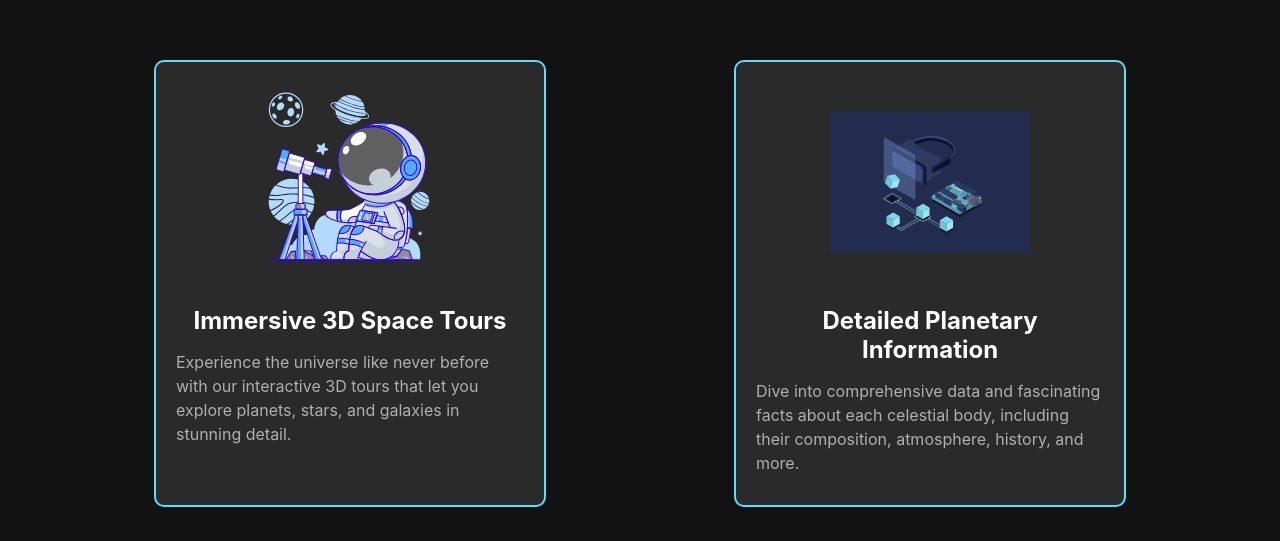
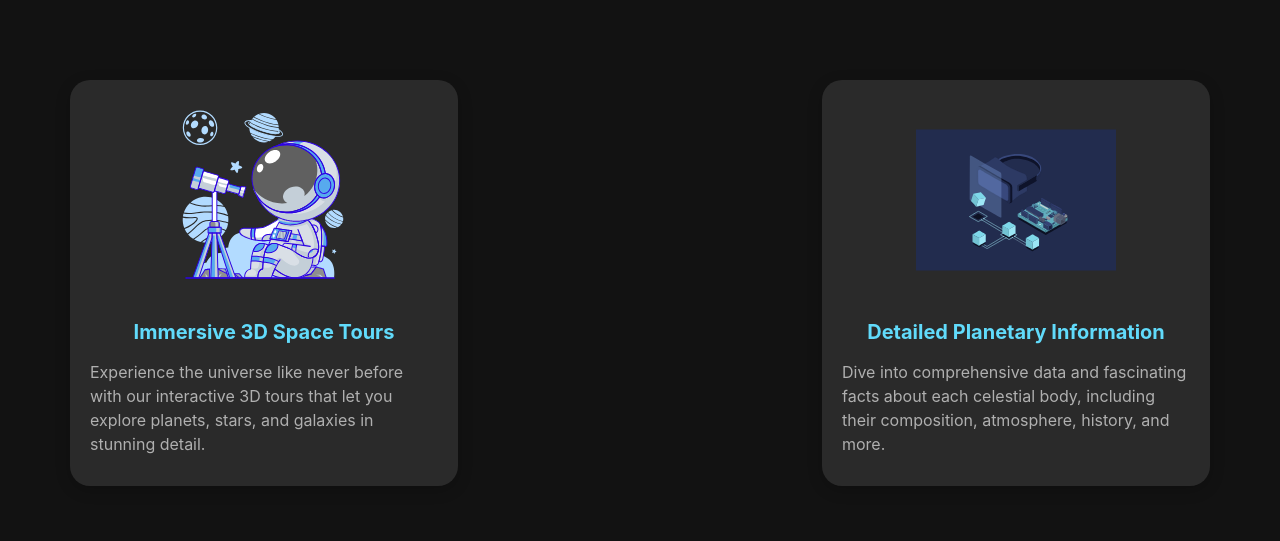
Before and after one commit to kawthar-shameseldeen/Space-Journey-Front, a React (Create React App) app in the folder space-journey/: page /home in a window 1280 px wide. Shown: the part 2639-3180 px from the top of the page. Built offline with nearby package versions, Linux system fonts and the light colour scheme.

Commit message:
added styles

```diff
--- a/space-journey/src/components/features/features.css
+++ b/space-journey/src/components/features/features.css
@@ -1,39 +1,16 @@
-/* .featurs-card {
-    background-color: rgba(255, 255, 255, 0.1);
-    border: 2px solid #61dbfb;
-    padding: 20px;
-    border-radius: 10px;
-    color: white;
-    width: 80%;
-    max-width: 600px;
-    margin: 20px auto;
+.features-section {
+    margin: 40px auto;
     text-align: center;
-}
-.featurs-card h3 {
-    margin-bottom: 15px;
-    font-size: 24px;
-}
+    max-width: 1200px;
+    padding: 10px;
+    justify-content: space-evenly;
 
-.featurs-card p {
-    margin: 0;
-    font-size: 16px;
-    line-height: 1.5;
-} */.features-section {
-    margin: 40px auto; /* Add some margin for spacing */
-    text-align: center; /* Center-align the title */
-    max-width: 1200px; /* Set a maximum width for the section */
-    padding: 10px;
-}
-
-.features-title {
-    font-size: 32px; /* Adjust the font size of the title */
-    margin-bottom: 20px; /* Space between the title and the cards */
-    color: #61dbfb; /* Match the theme color */
 }
 
 .features-container {
     display: flex;
-    justify-content: space-around;
+    justify-content: space-between;
+    align-items: center;
     flex-wrap: wrap;
     margin: 20px auto;
     max-width: 1200px;
@@ -42,23 +19,39 @@
 
 .features-card {
     background-color: rgba(255, 255, 255, 0.1);
-    border: 2px solid #61dbfb;
+    border: none;
     padding: 20px;
-    border-radius: 10px;
+    border-radius: 20px;
     color: white;
     width: 30%;
     min-width: 250px;
     margin: 10px;
     text-align: center;
+    position: relative;
+    box-shadow: 0 4px 15px rgba(0, 0, 0, 0.2);
+    transition: transform 0.3s ease, box-shadow 0.3s ease;
+}
+
+.features-card:hover {
+    transform: translateY(-10px);
+    box-shadow: 0 8px 25px rgba(0, 0, 0, 0.3);
 }
 
 .features-card h3 {
-    margin-bottom: 15px;
-    font-size: 24px;
+    margin-bottom: 10px;
+    font-size: 20px;
+    color: #61dbfb;
 }
 
 .features-card p {
-    margin: 0;
     font-size: 16px;
     line-height: 1.5;
+    color: #aaa;
 }
+
+.lottie-container {
+    width: 150px;
+    height: 150px;
+    margin-bottom: 15px;
+
+}
```
